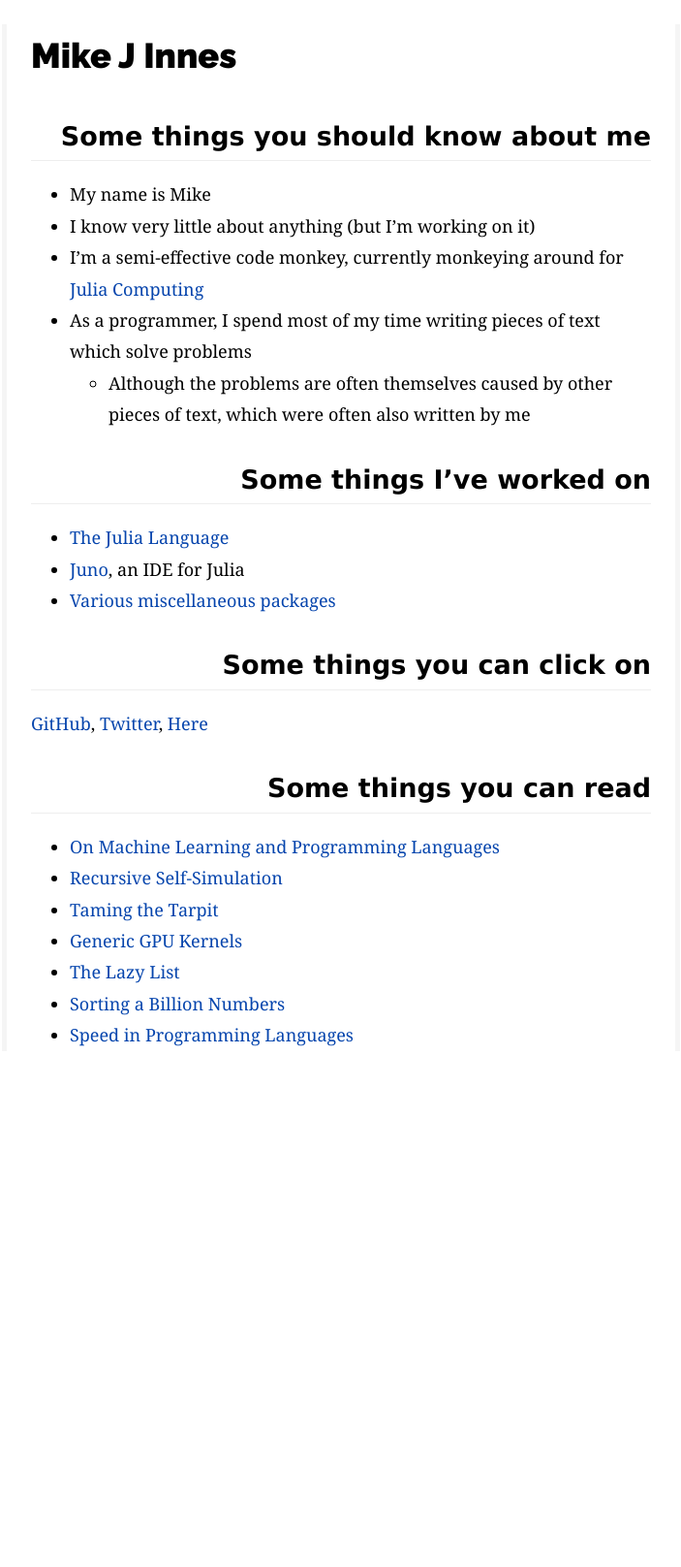
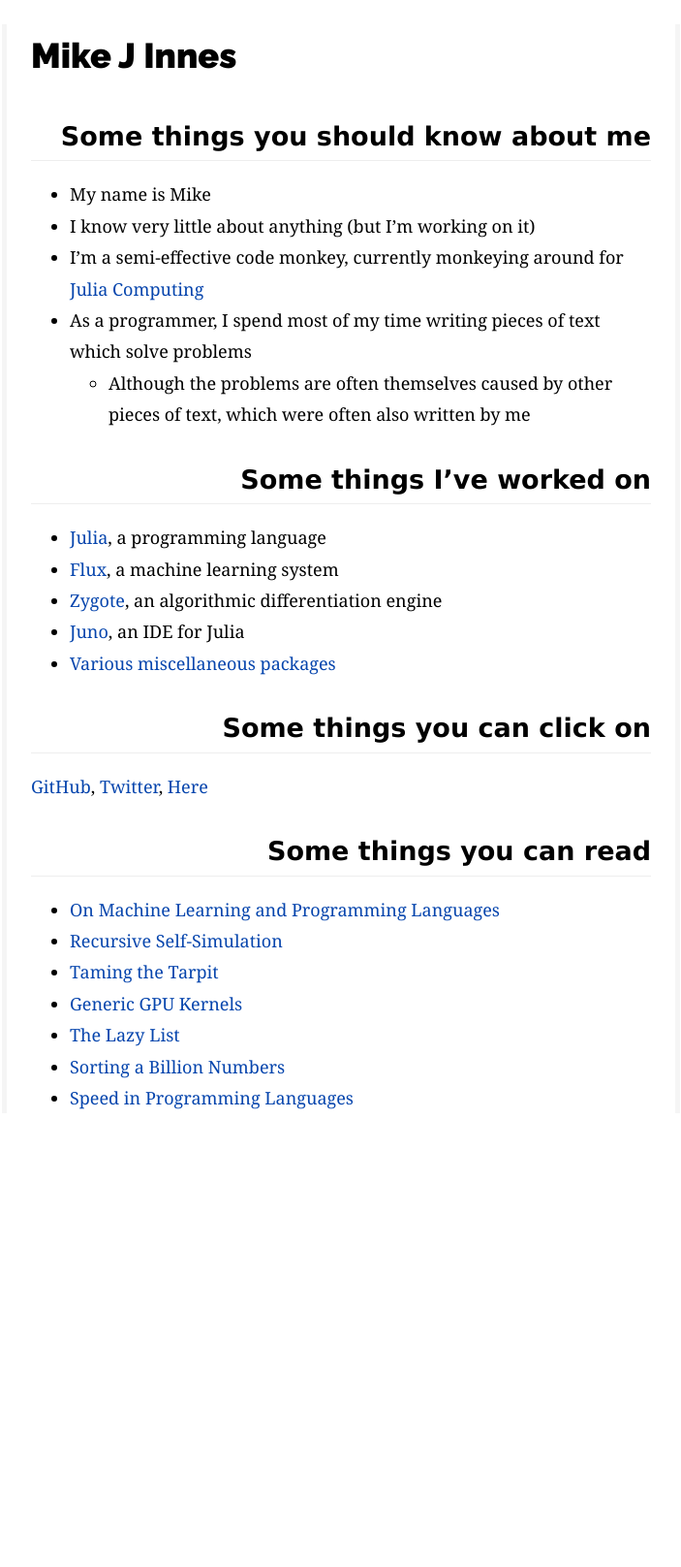
Before and after one commit to MikeInnes/mikeinnes.github.io, a Jekyll site: the page built from index.md, in a window 1280 px wide. Shown: the whole page at 97% size, without its empty margins (288-991 px from the left). Built offline with Jekyll 4.4.1, drawn with Linux system fonts in a browser that asks for light colours; nearby versions of some CDN libraries; before the commit the page ends 1552 px from its top, so only the background shows below that.

```diff
--- a/index.md
+++ b/index.md
@@ -15,7 +15,9 @@ title: home
 
 ## Some things I've worked on
 
-* [The Julia Language](https://julialang.org/)
+* [Julia](https://julialang.org/), a programming language
+* [Flux](https://en.wikipedia.org/wiki/Flux_(machine-learning_framework)), a machine learning system
+* [Zygote](https://github.com/FluxML/Zygote.jl), an algorithmic differentiation engine
 * [Juno](http://junolab.org), an IDE for Julia
 * [Various miscellaneous packages](https://github.com/MikeInnes/)
 
@@ -26,9 +28,6 @@ title: home
 ## Some things you can read
 
 <ul>
-<li><a href="https://julialang.org/blog/2017/12/ml&pl">
-  On Machine Learning and Programming Languages
-</a></li>
 {% for post in site.posts %}
 <li>
   <a href="{{post.url}}">{{post.title}}</a>
```
Also changed, not shown: _posts/2017-12-06-ml-pl.md (added, +6 -0 lines).
